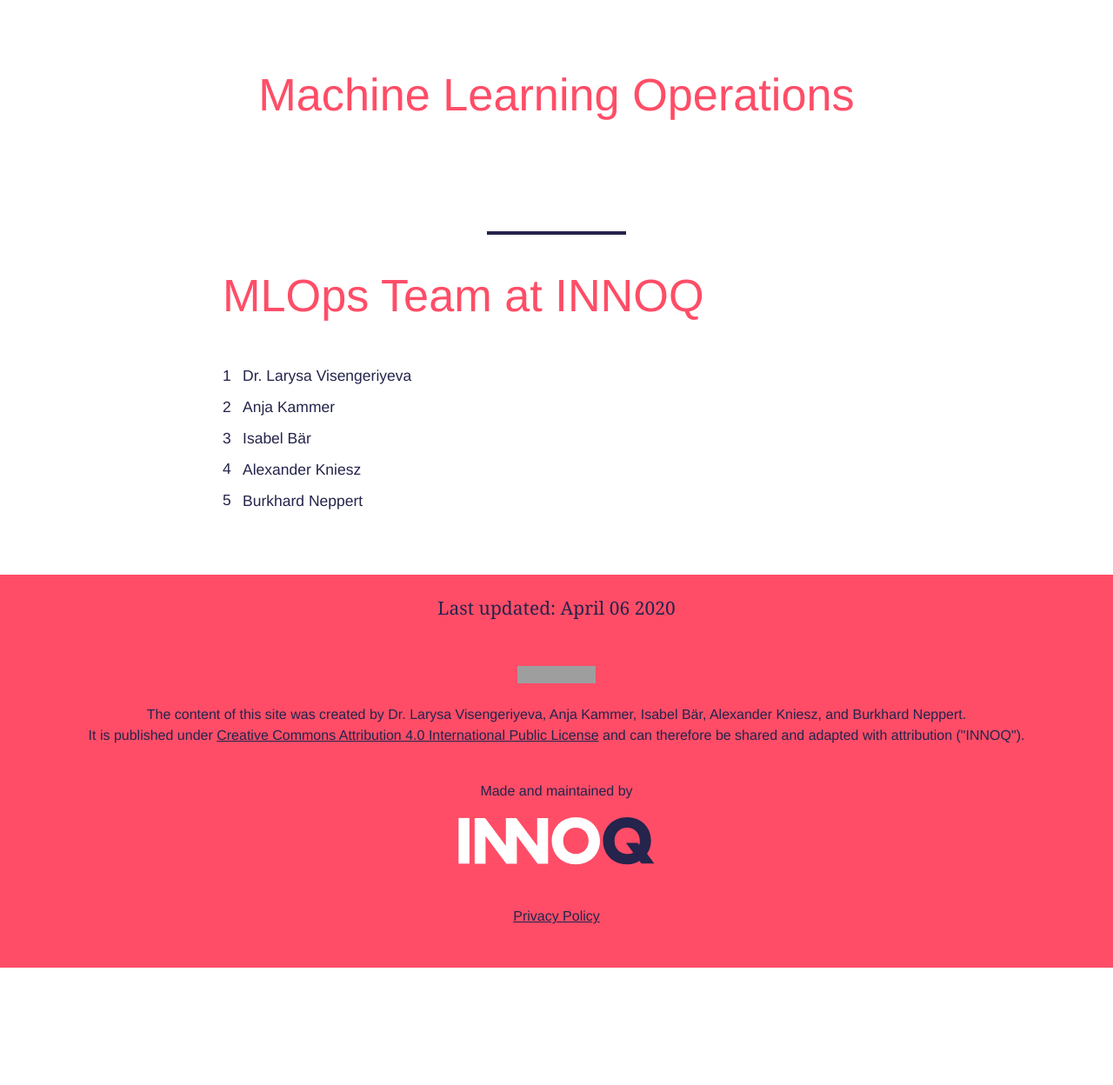
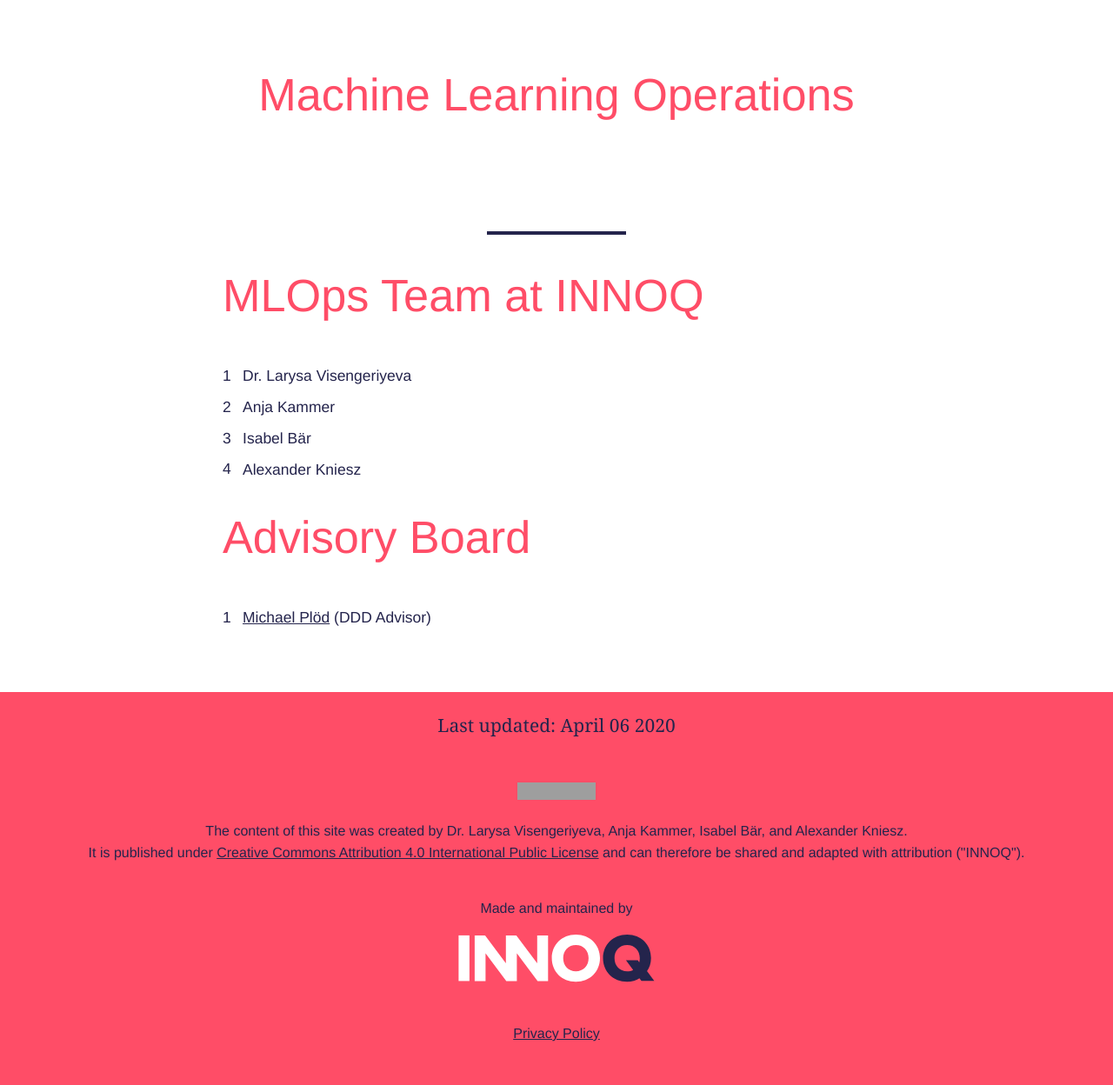
Before and after one commit to innoq/ml-ops.org, a Jekyll site: the page built from content/ml-ops-team.md, in a window 1280 px wide. Shown: the whole page at 87% size. Built offline with Jekyll 4.4.1, drawn with Linux system fonts in a browser that asks for light colours; some web fonts are replaced; before the commit the page ends 1113 px from its top, so only the background shows below that; grey boxes are pictures that could not be loaded.

Commit message:
mlops team

```diff
--- a/_includes/page-footer.html
+++ b/_includes/page-footer.html
@@ -3,7 +3,7 @@
   <p class="eyecatcher__text footer__paragraph">
     <a rel="license" href="http://creativecommons.org/licenses/by/4.0/"><img alt="Creative Commons License" class="license__image" src="https://licensebuttons.net/i/l/by-nc-sa/transparent/22/66/ff/88x31.png" /></a>
     <br />
-    The content of this site was created by Dr. Larysa Visengeriyeva, Anja Kammer, Isabel Bär, Alexander Kniesz, and Burkhard Neppert.<br>
+    The content of this site was created by Dr. Larysa Visengeriyeva, Anja Kammer, Isabel Bär, and Alexander Kniesz.<br>
      It is published under <a href="https://creativecommons.org/licenses/by/4.0/" rel="license" target="_blank">Creative Commons Attribution 4.0 International Public License</a> and can therefore be shared and adapted with attribution ("INNOQ").
   </p>
   <p class="eyecatcher__text footer__paragraph">
--- a/content/ml-ops-team.md
+++ b/content/ml-ops-team.md
@@ -9,4 +9,7 @@
 2. Anja Kammer
 3. Isabel Bär
 4. Alexander Kniesz
-5. Burkhard Neppert
+
+# Advisory Board
+
+1. [Michael Plöd](https://www.innoq.com/en/staff/michael-pl%C3%B6d/) (DDD Advisor)
```
Also changed, not shown: index.md (+0 -2 lines).
